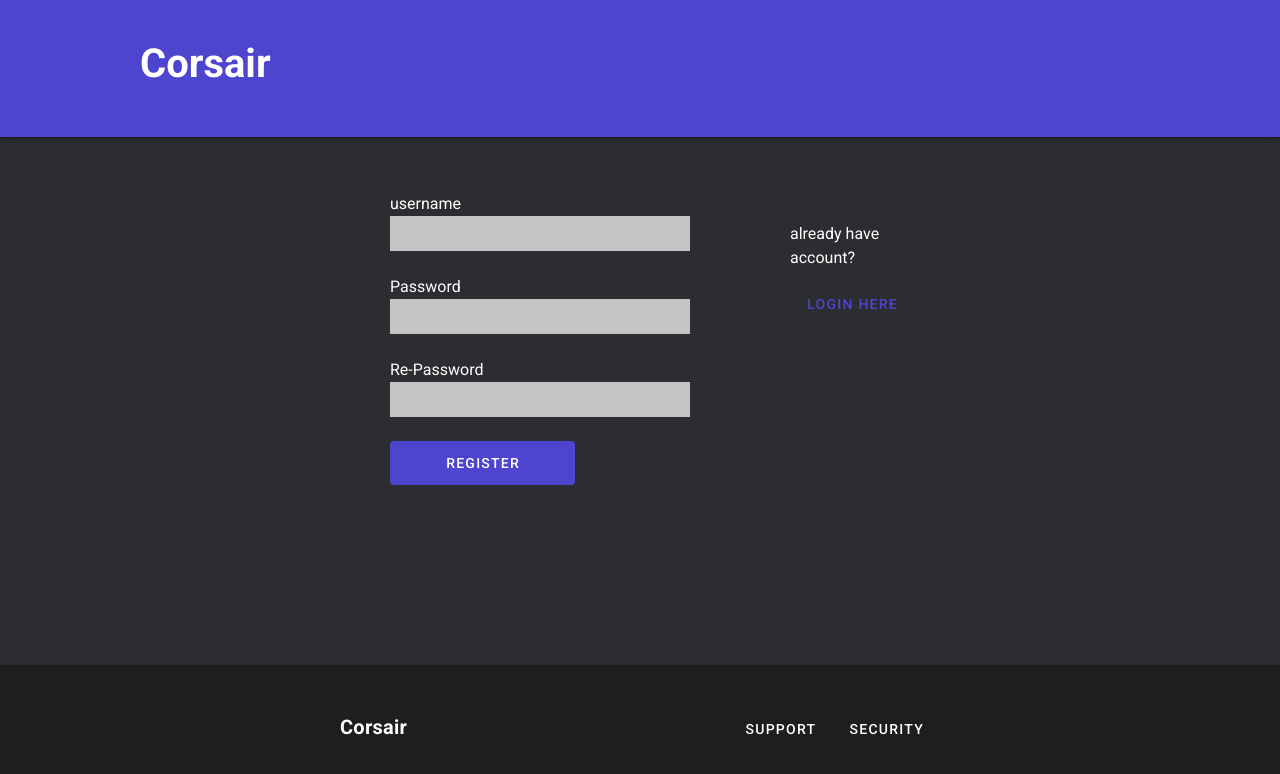
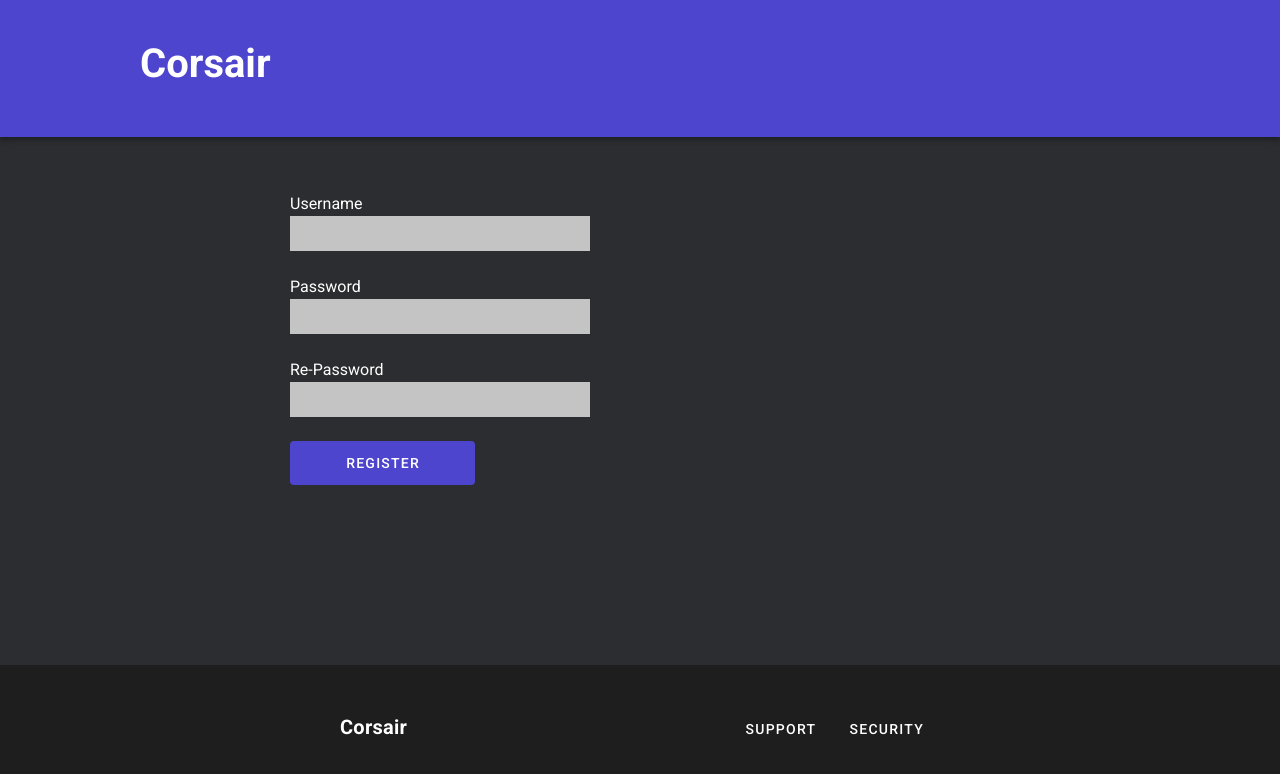
Before and after one commit to GungdeAngga/miniProjectVueJs, a Vue app: page /register in a window 1280 px wide. Shown: the top 774 px of the page. Built offline with nearby package versions, Linux system fonts and the light colour scheme.

Commit message:
Add files via upload

```diff
--- a/src/views/homePage.vue
+++ b/src/views/homePage.vue
@@ -31,7 +31,7 @@
   <div class="internalPage">
     <div class="jmlhUang">
       <span class="text">Account Balance</span><br>
-      <span class="balance">Rp 10.0000.000</span>
+      <span class="balance">Rp 10.0000.000</span> <!--total jumlah uang di akun (bisa berubah)-->
       <span>
         <v-btn depressed large
           dark color="#4E45CE"
--- a/src/views/loginPage.vue
+++ b/src/views/loginPage.vue
@@ -18,10 +18,10 @@
   <div class="internalPage">
     <div class="loginInput">
       <div class="loginForm">
-        <label for="fname">username</label><br>
+        <label for="fname">Username</label><br>
         <input type="text" id="username" name="username" color="#C4C4C4"><br><br>
         <label for="pwd">Password</label><br>
-        <input type="password" id="pwd" name="pwd" minlength="8"><br><br>
+        <input type="password" id="pwd" name="pwd" minlength="8">
         <v-btn depressed large
         dark color="#4E45CE"
         width="185px"
@@ -30,7 +30,7 @@
         </v-btn>
       </div>
       <div class="registerForm">
-        <p>don't have account?</p>
+        <p>don't have an account?</p>
         <v-btn text dark
         router-link to="/register"
         color="#4E45CE">
@@ -91,16 +91,16 @@
 
 .loginInput{
   margin: 50px auto;
-  width: 500px;
+  width: 700px;
   display: flex;
 }
 
 .loginForm{
-  margin-right: 100px;
+  margin-right: 70px;
 }
 
 .registerForm{
-  margin-top: 30px;
+  margin-top: 20px;
 }
 
 label{
--- a/src/views/pulsaPage.vue
+++ b/src/views/pulsaPage.vue
@@ -37,7 +37,7 @@
   <div class="internalPage">
     <div class="jmlhUang">
       <span class="noHp">Nomer hp</span> <br>
-      <input type="tel" id="phone" name="phone" placeholder="08xxxx">
+      <input type="tel" id="phone" name="phone" placeholder="08xxxx"> <!--masuk ke riwayat pembelian-->
       <span style="margin-left:50px">
         <v-btn depressed large
           dark color="#4E45CE"
@@ -48,7 +48,7 @@
 
     </div>
 
-<div class="titlePage"><div><span class="txPage">Pulsa</span></div></div>
+<div class="titlePage"><div><span class="txPage">Pulsa</span></div></div> <!--kalo klik tombol bisa ngurangin uang sesuai angka di tombol-->
 
         <div class="buttonPlace">
           <div class="buttonPayment">
--- a/src/views/registerPage.vue
+++ b/src/views/registerPage.vue
@@ -17,7 +17,7 @@
   <div class="internalPage">
     <div class="loginInput">
       <div class="loginForm">
-        <label for="fname">username</label><br>
+        <label for="fname">Username</label><br>
         <input type="text" id="username" name="username" color="#C4C4C4"><br><br>
         <label for="pwd">Password</label><br>
         <input type="password" id="pwd" name="pwd" minlength="8"><br><br>
@@ -30,18 +30,11 @@
           Register
         </v-btn>
       </div>
-      <div class="registerForm">
-        <p>already have account?</p>
-        <v-btn text dark
-        router-link to="/login"
-        color="#4E45CE">
-          Login Here
-        </v-btn>
-      </div>
     </div>
+  </div>
 
-  </div>
 </div>
+
 
 <div class="footer">
     <v-footer
--- a/src/views/topupPage.vue
+++ b/src/views/topupPage.vue
@@ -37,7 +37,7 @@
   <div class="internalPage">
     <div class="jmlhUang">
       <span class="textTopup">Topup</span> <br>
-      <label style="font-size:20px">Rp </label>
+      <label style="font-size:20px">Rp </label> <!--nambah jumlah uang sesuai yang user mau-->
       <input type="tel" id="topup" name="topup">
       <span style="margin-left:25px">
         <v-btn depressed large
@@ -47,7 +47,7 @@
           </v-btn></span>
     </div>
 
-<div class="titlePage"><div><span class="txPage">Top up</span></div></div>
+<div class="titlePage"><div><span class="txPage">Top up</span></div></div> <!--kalo klik tombol bisa nambah uang sesuai angka di tombol-->
 
         <div class="buttonPlace">
           <div class="buttonPayment">
--- a/src/views/withdrawPage.vue
+++ b/src/views/withdrawPage.vue
@@ -37,7 +37,7 @@
   <div class="internalPage">
     <div class="jmlhUang">
       <span class="textTopup">Withdraw</span> <br>
-      <label style="font-size:20px">Rp </label>
+      <label style="font-size:20px">Rp </label> <!--ngurangin jumlah uang sesuai yang user mau-->
       <input type="tel" id="withdraw" name="withdraw">
       <span style="margin-left:25px">
         <v-btn depressed large
@@ -47,7 +47,7 @@
           </v-btn></span>
     </div>
 
-<div class="titlePage"><div><span class="txPage">Withdraw</span></div></div>
+<div class="titlePage"><div><span class="txPage">Withdraw</span></div></div> <!--kalo klik tombol bisa ngurangin uang sesuai angka di tombol-->
 
         <div class="buttonPlace">
           <div class="buttonPayment">
```
